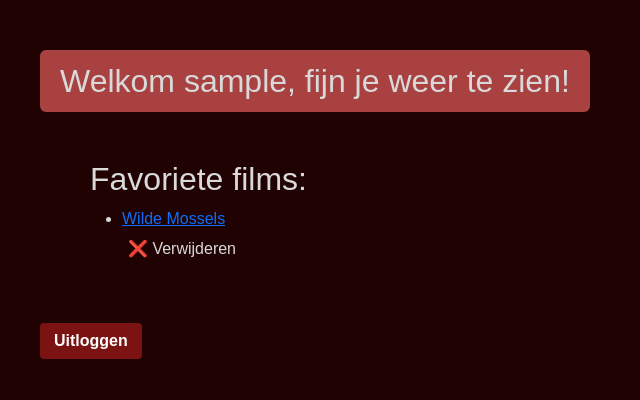
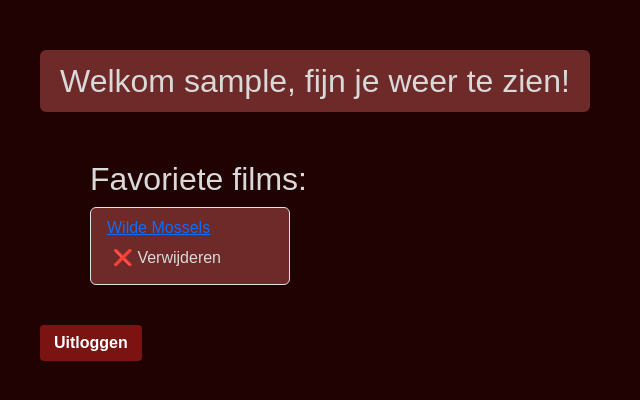
Before and after one commit to WijnetikettenPassie/Filmfan-project, a Flask app: page /myaccount in a window 1280 px wide. Shown: the part 56-456 px from the top of the page, without its empty margins (0-640 px from the left). Run offline with Flask 3, Linux system fonts and the light colour scheme; the visitor is signed in with stand-in values (Sample User, id 1).

Commit message:
Presentatie versie + todolist

```diff
--- a/app.py
+++ b/app.py
@@ -1,3 +1,10 @@
+#TO DO:
+    #Login en logoot functionality fixen
+    #Blue prints inzetten
+    #Searchbar maken
+    #Database revisen
+    #Hyperlinks stylen
+
 import sqlite3
 import os
 from forms import LoginForm, RegistrationForm
@@ -39,11 +46,13 @@ def login():
 
     return render_template("login.html", form=form)
 
+#logout
+@app.route("/logout", methods = ["GET","POST"])
+def logout():
+    session.clear()
+    return redirect("/")
 
 # Registreren
-from datetime import datetime
-
-@app.route("/register", methods=["GET", "POST"])
 @app.route("/register", methods=["GET", "POST"])
 def register():
     form = RegistrationForm()
@@ -153,6 +162,5 @@ def favorite(film_id):
     db.session.commit()
 
     flash("Film toegevoegd aan favorieten!", "success")
-    return redirect(f"/film/{film_id}")
-    # --> dit was een AI tip waarbij de f string de film id maakt en je op die manier de redirect opbouwt.
-    # SUPER HANDIG!!
+    return redirect(url_for("film_pagina", film_id=film_id))
+    #url_for genereert route functie op basis van film / film_id
--- a/seed.py
+++ b/seed.py
@@ -95,5 +95,3 @@ with app.app_context():
     ]
     db.session.add_all(rollen)
     db.session.commit()
-
-    print("Database gevuld!")
--- /dev/null
+++ b/static/movies.css
@@ -0,0 +1,2 @@
+.list-group-item {background-color: rgb(110, 41, 41);
+                    width: 200px}
--- a/static/myaccount.css
+++ b/static/myaccount.css
@@ -1 +1,3 @@
 #btn-1 {margin-top: 40px;}
+.list-group-item {background-color: rgb(110, 41, 41);
+                    width: 200px}
--- a/static/template.css
+++ b/static/template.css
@@ -106,6 +106,7 @@ ul {color: #d9d9d9;
     padding-top: 10px;
     }
 
+    /* Styling for the heart button used to favourite items */
 .favorite-btn {background: none;
     border: none;
     cursor: pointer;
@@ -114,13 +115,13 @@ ul {color: #d9d9d9;
     font-size: 24px
     }
 
-    .backgroundblock {    background-color: rgb(169, 65, 65);
+    /* Small jumbotron */
+    .backgroundblock {    background-color: rgb(110, 41, 41);
     padding: 12px 20px;
     display: inline-block;
     border-radius: 6px;
 }
 
-
-    .content2 {margin-left: 50px ;
-    margin-top: 40px;
-    }
+/* Adds some margin around the content */
+.content-margin {margin-left: 50px ;
+ margin-top: 40px;}
--- a/templates/Myaccount.html
+++ b/templates/Myaccount.html
@@ -12,14 +12,14 @@
 {% block content %}
 <h2 class="backgroundblock">Welkom {{ session.get('username') }}, fijn je weer te zien!</h2>
 
-<div class = "content2">
+<div class = "content-margin">
     <h2> Favoriete films:</h2>
     {% if favorites %}
-    <ul>
+    <ul class = "list-group">
         {% for items in favorites %}
-        <li class="styled-list">
-            <a href="/film/{{ items.film.id }}">
-                {{ items.film.title }}
+        <li class="list-group-item">
+            <a  href="/film/{{ items.film.id }}">
+                  {{ items.film.title }}
             </a>
             <form action="/favorite/{{ items.film.id }}" method="POST">
                 <button type="submit" class="delete-btn">❌ Verwijderen</button>
```
Also changed, not shown: templates/movies.html (+4 -3 lines), data.sqlite.
